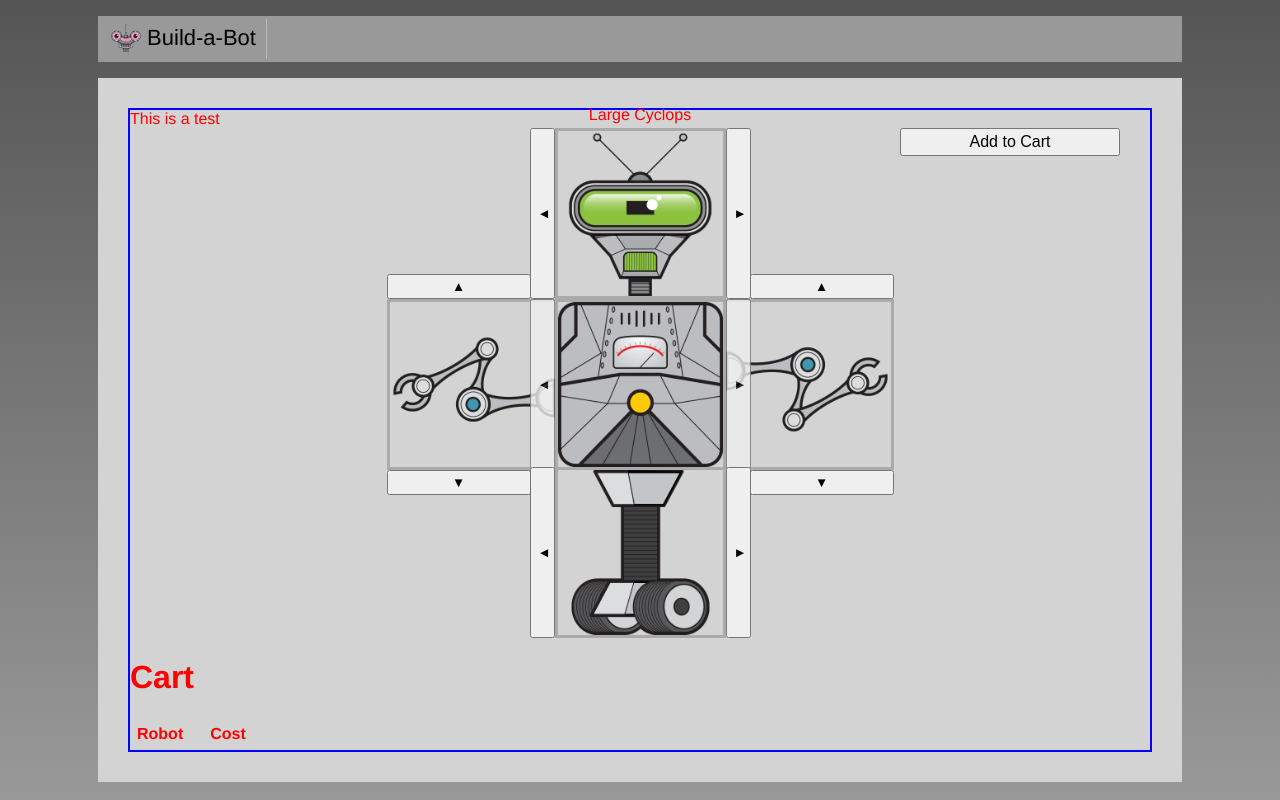
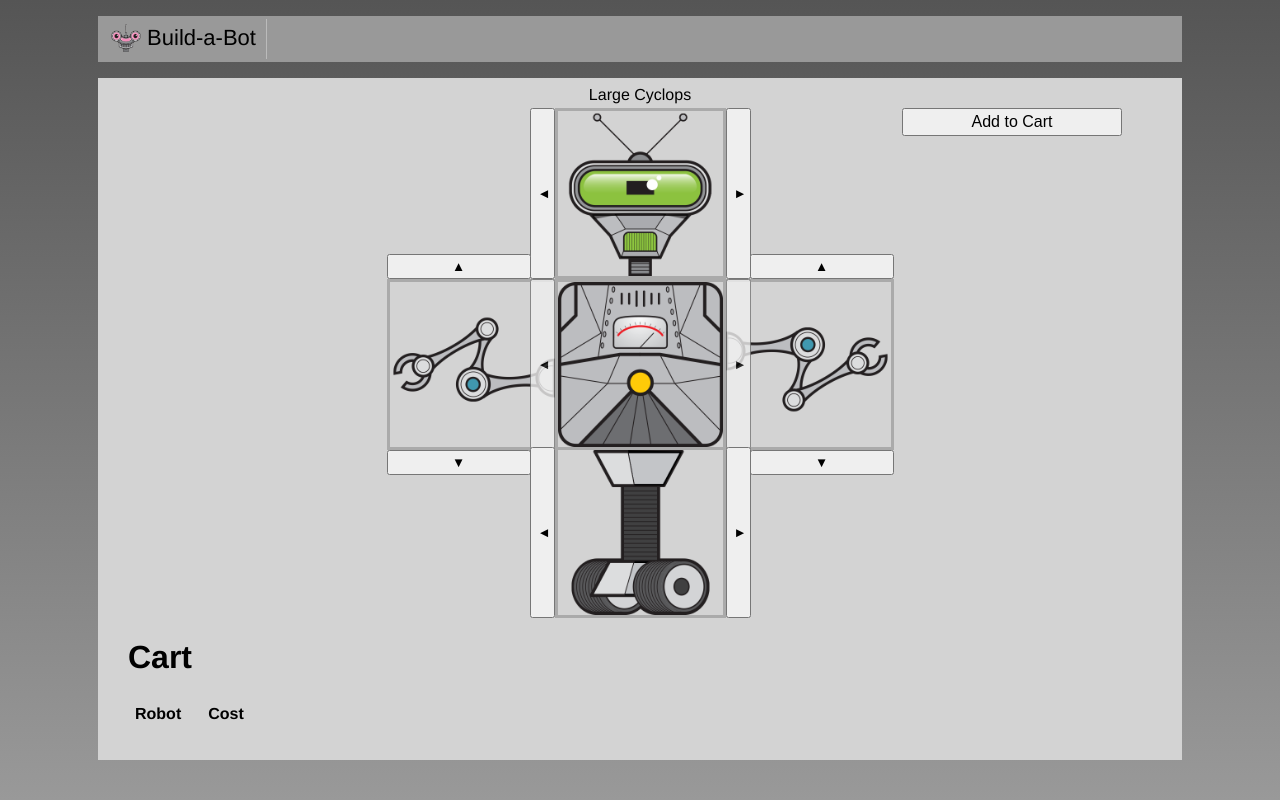
Before and after one commit to sabanr/learning-vue-01, a Vue app: page / in a window 1280 px wide. Built offline with nearby package versions, Linux system fonts and the light colour scheme.

Commit message:
binding of styles

```diff
--- a/package.json
+++ b/package.json
@@ -18,6 +18,8 @@
     "babel-eslint": "^10.0.1",
     "eslint": "^5.8.0",
     "eslint-plugin-vue": "^5.0.0",
+    "node-sass": "^4.11.0",
+    "sass-loader": "^7.1.0",
     "vue-template-compiler": "^2.5.21"
   }
 }
--- a/src/App.vue
+++ b/src/App.vue
@@ -11,9 +11,7 @@
       </nav>
     </header>
     <main>
-      <div class="robot-name">This is a test
-        <RobotBuilder/>
-      </div>
+      <RobotBuilder/>
     </main>
   </div>
 </template>
@@ -39,6 +37,10 @@ body {
 </style>
 
 <style scoped>
+/* .content >>> .robot-name {
+  color: red;
+  border: 2px solid blue;
+} */
 #app {
   font-family: "Avenir", Helvetica, Arial, sans-serif;
 }
```
Also changed, not shown: src/build/RobotBuilder.vue, 1 other file (tests, documents, lock files or other folders).
